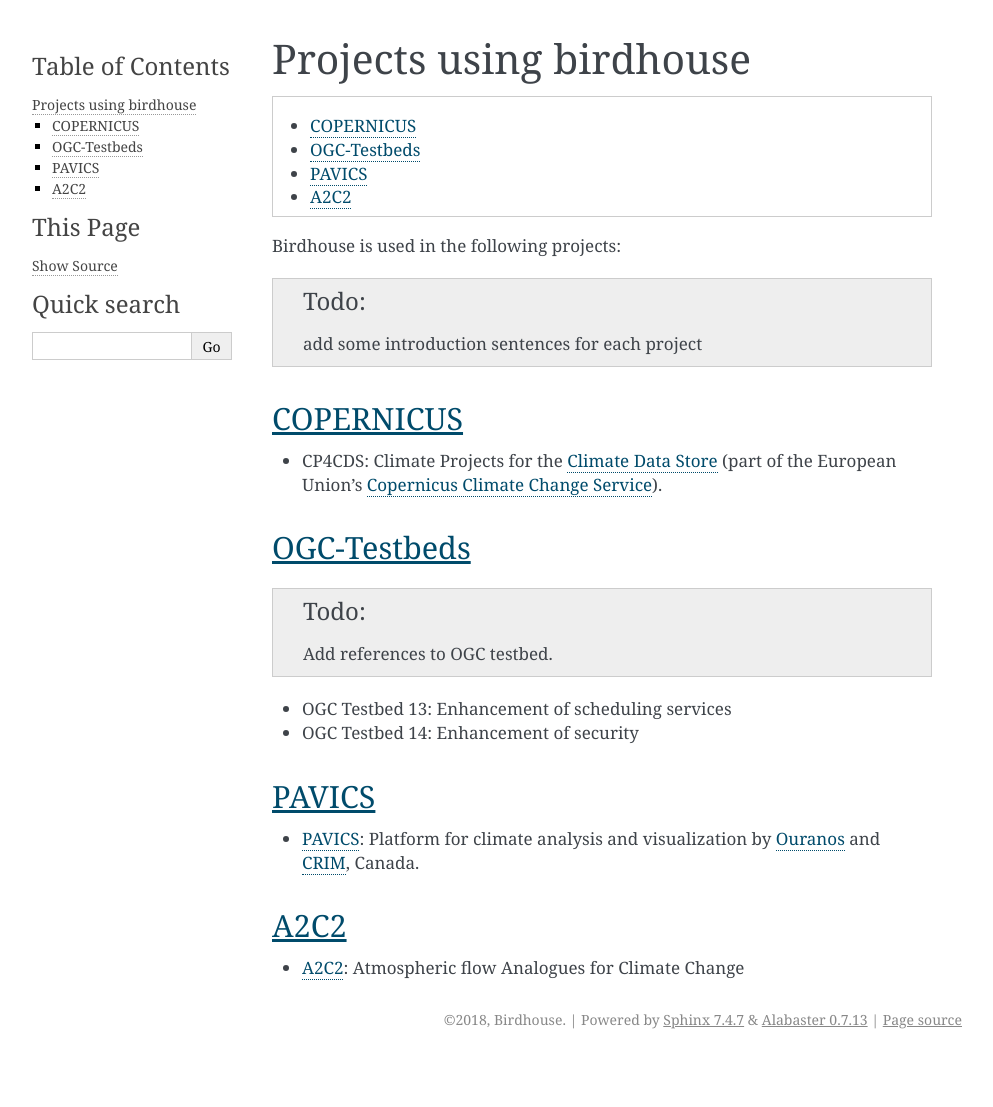
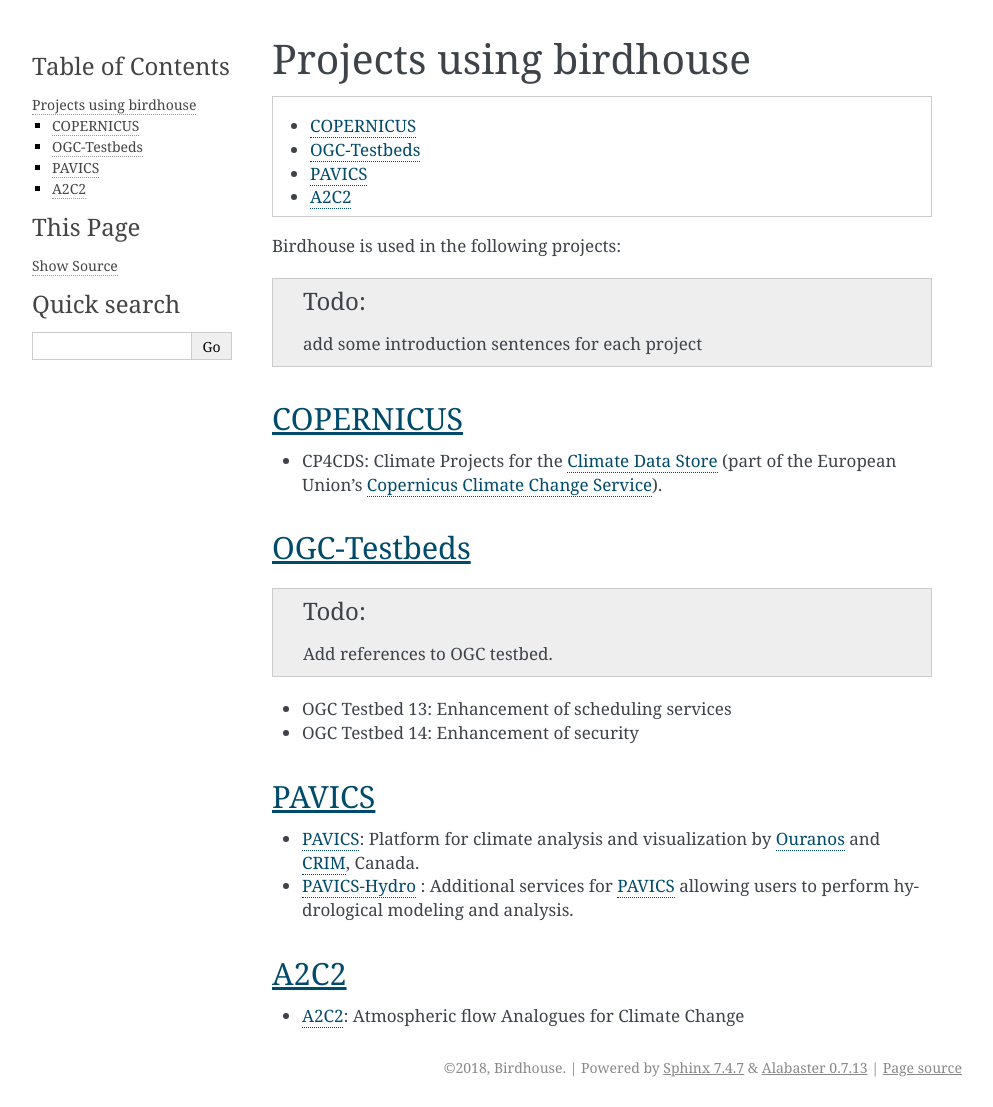
Before and after one commit to bird-house/birdhouse-docs, a Sphinx documentation site: the page built from docs/source/projects.rst, in a window 1280 px wide. Shown: the whole page, without its empty margins (148-1141 px from the left). Built offline with Sphinx 7.4.7, drawn with Linux system fonts in a browser that asks for light colours; before the commit the page ends 1059 px from its top, so only the background shows below that.

Commit message:
added link to pavics-hydro

```diff
--- a/docs/source/projects.rst
+++ b/docs/source/projects.rst
@@ -30,6 +30,7 @@
 ------
 
 * PAVICS_: Platform for climate analysis and visualization by Ouranos_ and CRIM_, Canada.
+* PAVICS-Hydro_ : Additional services for PAVICS_ allowing users to perform hydrological modeling and analysis.
 
 A2C2
 ----
@@ -38,6 +39,7 @@
 
 .. _A2C2: https://a2c2.lsce.ipsl.fr/Atmospheric flow Analogues for Climate Change"
 .. _PAVICS: https://ouranosinc.github.io/pavics-sdi/
+.. _PAVICS-Hydro: https://medium.com/birdhouse-newsletter/web-processing-services-for-hydrological-modeling-7b5eb5c426ed
 .. _Ouranos: https://www.ouranos.ca/
 .. _CRIM: https://www.crim.ca/en
 .. _Climate Data Store: https://cds.climate.copernicus.eu/
```
